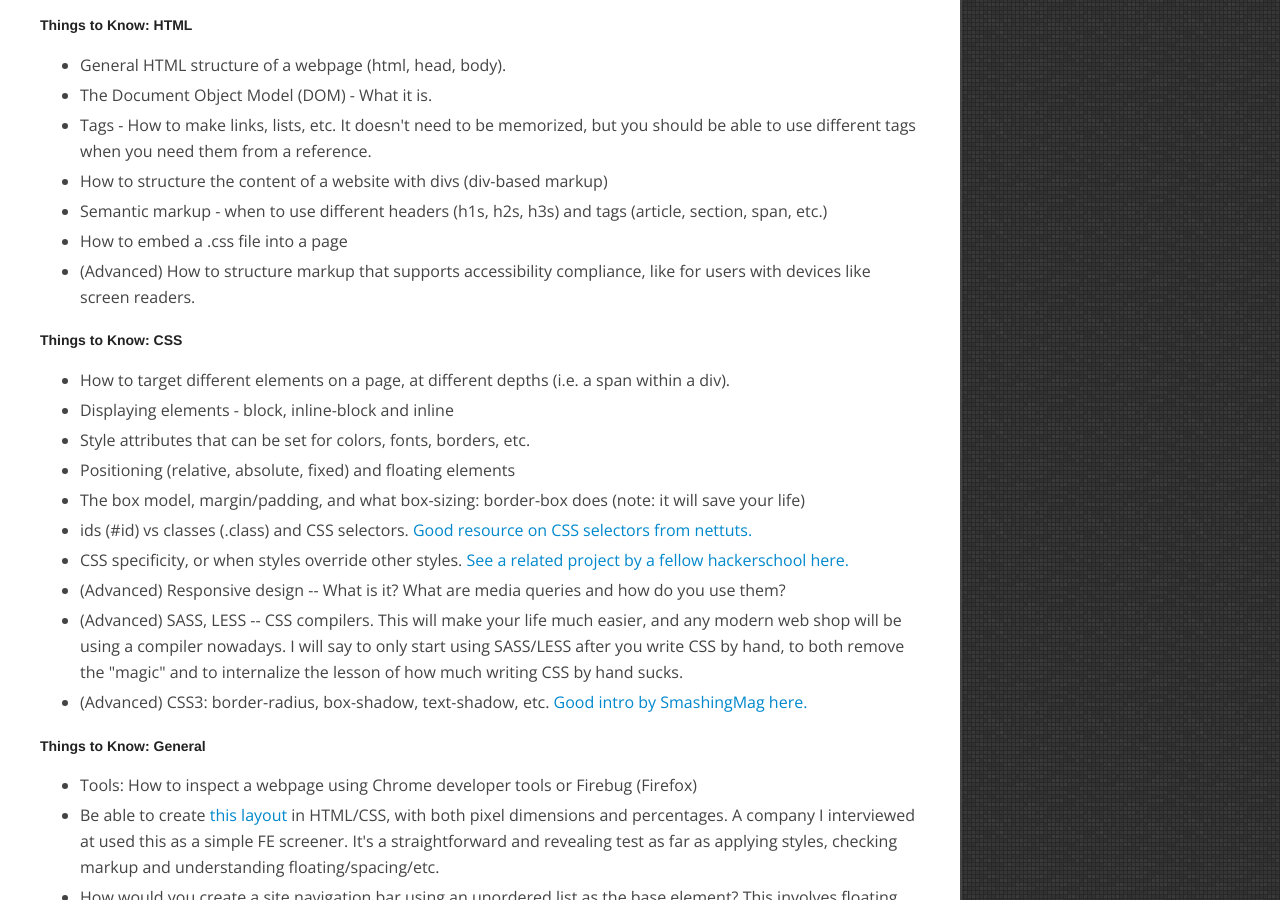
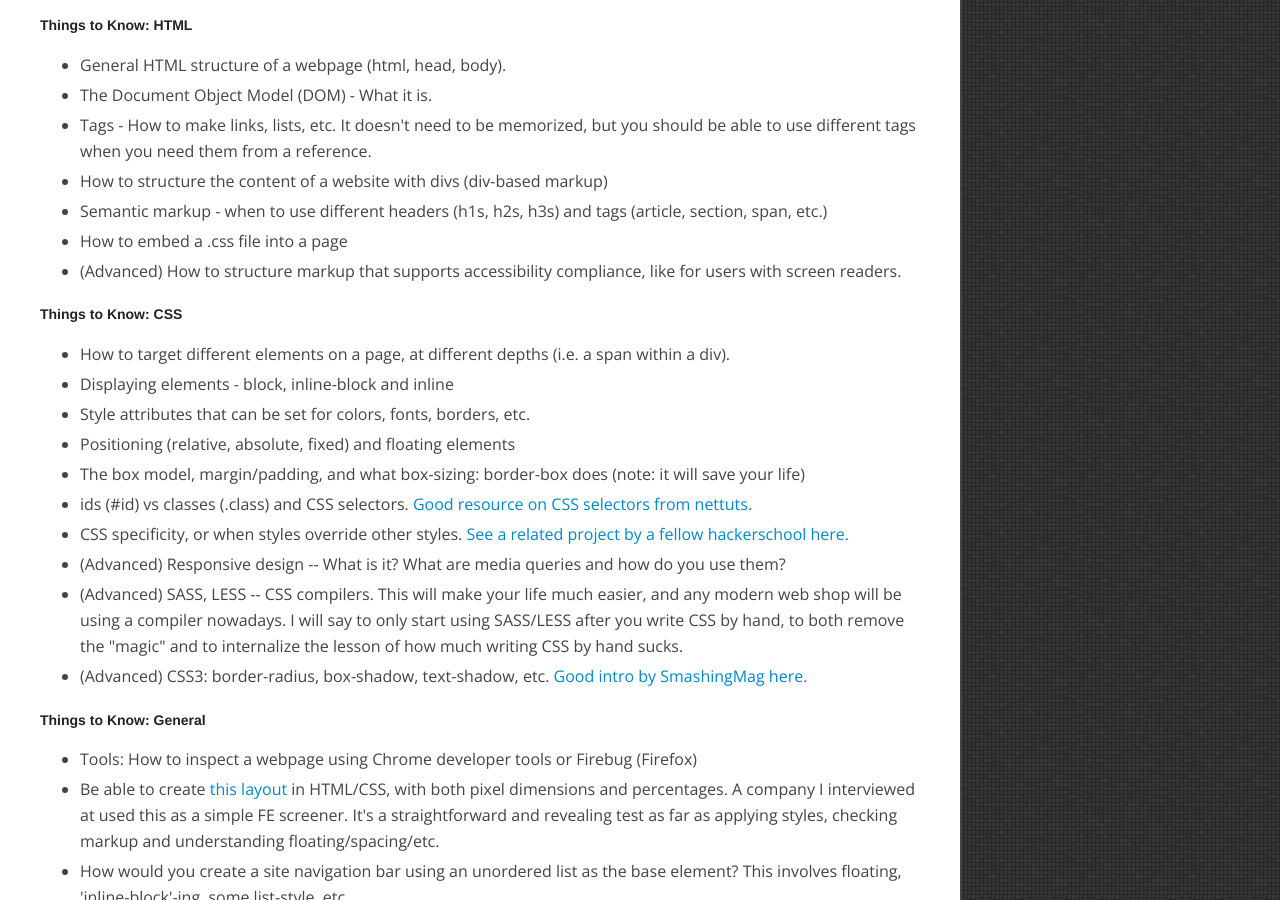
Before and after one commit to danielna/danielna.github.com, a Jekyll site: the page built from _posts/2013-06-26-getting-a-job-as-a-front-end-web-developer.md, in a window 1280 px wide and 900 px high, scrolled down 3825 px. Built offline with Jekyll 4.4.1, drawn with Linux system fonts in a browser that asks for light colours; nearby versions of some CDN libraries; library files that are not in the unit come from our copies; Markdown is read by kramdown in place of the engine named in the settings.

Commit message:
screen readers

```diff
--- a/_posts/2013-06-26-getting-a-job-as-a-front-end-web-developer.md
+++ b/_posts/2013-06-26-getting-a-job-as-a-front-end-web-developer.md
@@ -134,7 +134,7 @@ HTML and CSS are generally simple enough that any first-page google resource wil
     <li>How to structure the content of a website with divs (div-based markup)</li>
     <li>Semantic markup - when to use different headers (h1s, h2s, h3s) and tags (article, section, span, etc.)</li>
     <li>How to embed a .css file into a page</li>
-    <li>(Advanced) How to structure markup that supports accessibility compliance, like for users with devices like screen readers.</li>
+    <li>(Advanced) How to structure markup that supports accessibility compliance, like for users with screen readers.</li>
 </ul>
 <h4>Things to Know: CSS</h4>
 <ul class="narrow">
```
